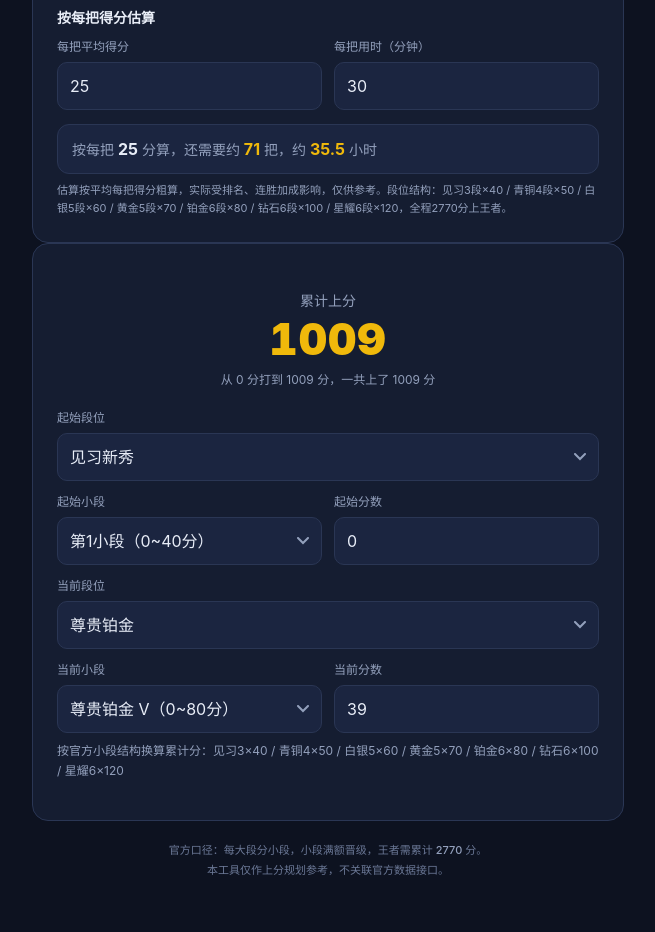
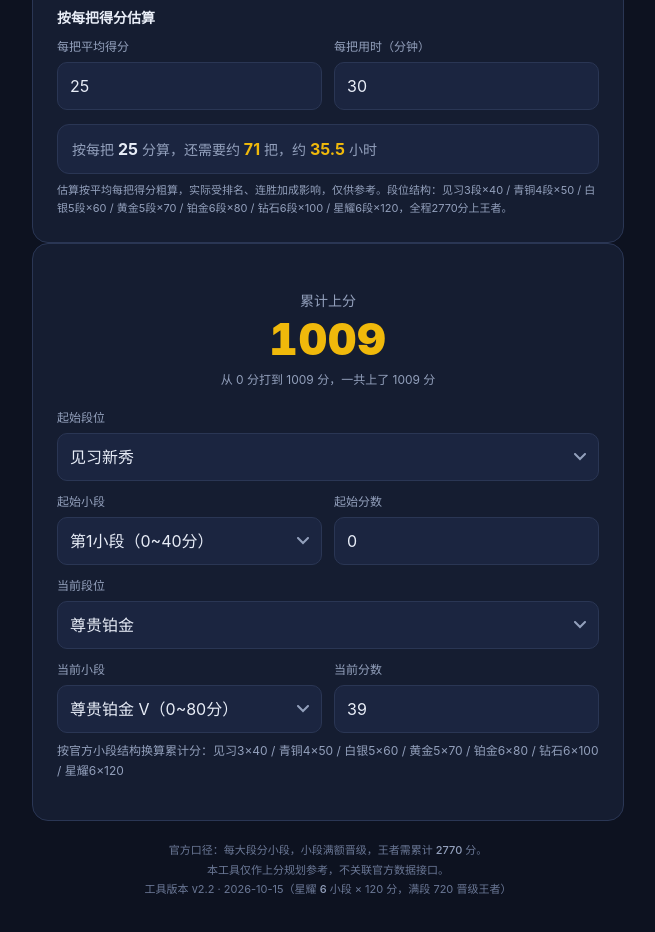
Before and after one commit to 15754324647/tft-calculator, a plain HTML site: page index.html in a window 1280 px wide. Shown: the part 1000-1932 px from the top of the page, without its empty margins (312-967 px from the left). Drawn offline with Linux system fonts and the light colour scheme; no server answers; a web font is replaced by a local one.

Commit message:
v2.2: 加版本标记（星耀6小段x120，满段720晋级王者）

```diff
--- a/index.html
+++ b/index.html
@@ -210,7 +210,7 @@
     <p class="hint" id="diffHint">按官方小段结构换算累计分：见习3×40 / 青铜4×50 / 白银5×60 / 黄金5×70 / 铂金6×80 / 钻石6×100 / 星耀6×120</p>
   </div>
 
-  <p class="footnote">官方口径：每大段分小段，小段满额晋级，王者需累计 <b>2770</b> 分。<br>本工具仅作上分规划参考，不关联官方数据接口。</p>
+  <p class="footnote">官方口径：每大段分小段，小段满额晋级，王者需累计 <b>2770</b> 分。<br>本工具仅作上分规划参考，不关联官方数据接口。<br>工具版本 v2.2 · 2026-10-15（星耀 <b>6</b> 小段 × 120 分，满段 720 晋级王者）</p>
 </div>
 
 <script>
```
